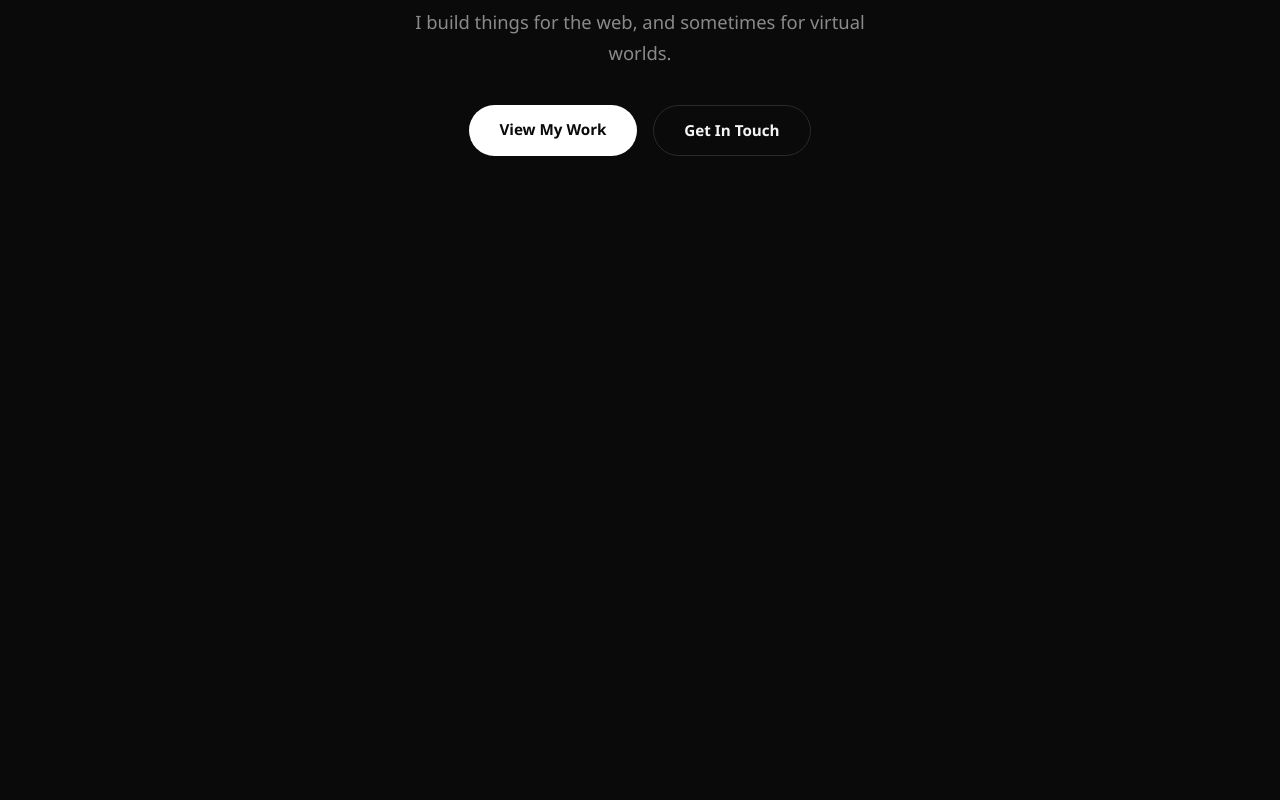
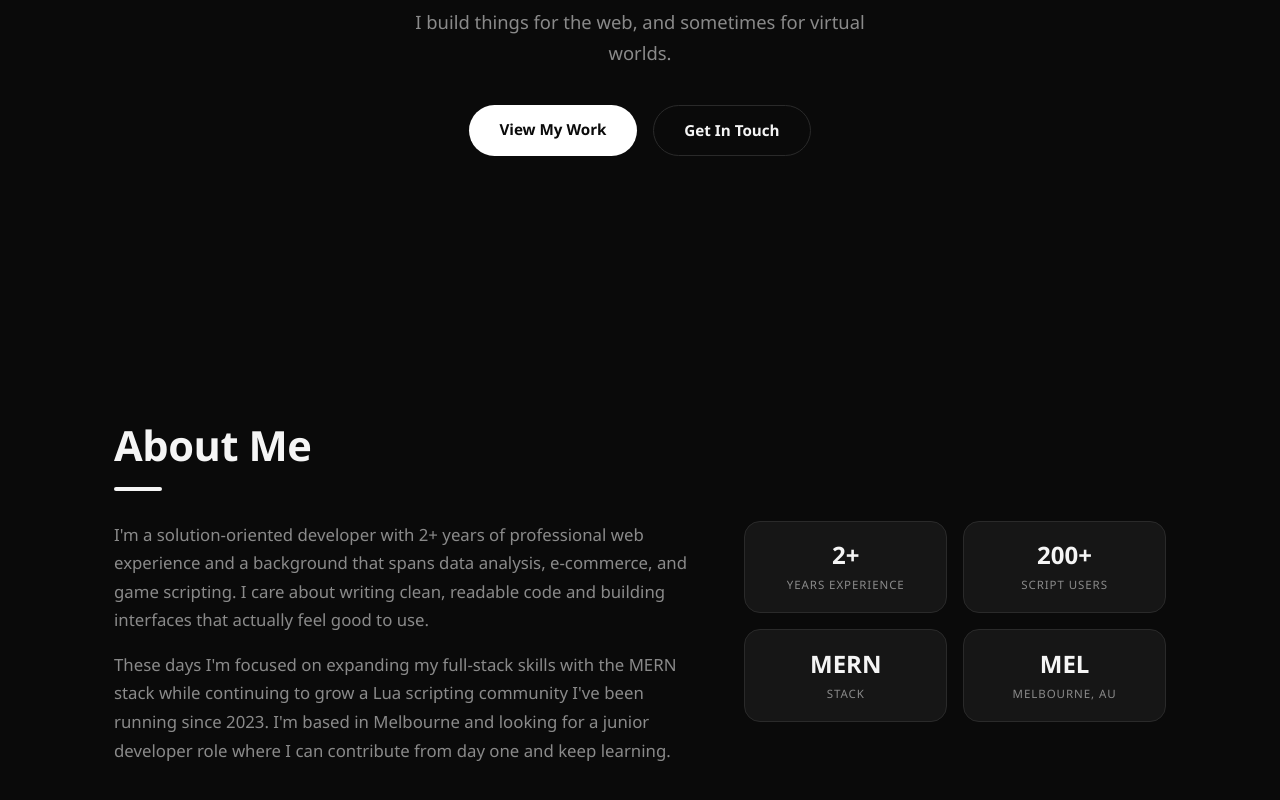
Before and after one commit to rjmacalino/my-portfolio-app, a Next.js app: page / in a window 1280 px wide. Shown: the part 478-1278 px from the top of the page. Before the commit the page ends 800 px from the top, so only its background shows below. Built offline with nearby package versions, Linux system fonts and the light colour scheme.

Commit message:
PORT-8: add about section

```diff
--- a/app/page.tsx
+++ b/app/page.tsx
@@ -1,5 +1,8 @@
+import About from "@/components/About";
+
 export default function Home() {
   return (
+    <>
     <section id="hero" aria-label="Introduction" className="min-h-screen flex items-center justify-center text-center px-6 pt-24 pb-12">
       <div className="max-w-[720px]">
         <p className="font-mono uppercase tracking-[0.35em] text-[0.8rem] text-muted mb-3">
@@ -29,5 +32,7 @@ export default function Home() {
         </div>
       </div>
     </section>
+    <About />
+    </>
   );
 }
--- /dev/null
+++ b/components/About.tsx
@@ -0,0 +1,48 @@
+const stats = [
+  { value: "2+", label: "Years Experience" },
+  { value: "200+", label: "Script Users" },
+  { value: "MERN", label: "Stack" },
+  { value: "MEL", label: "Melbourne, AU" },
+];
+
+export default function About() {
+  return (
+    <section id="about" aria-label="About me" className="py-[5.5rem]">
+      <div className="max-w-[1100px] mx-auto px-6">
+        <h2 className="text-[clamp(1.8rem,5vw,2.6rem)] font-black tracking-[-0.01em] mb-10 relative inline-block after:content-[''] after:absolute after:left-0 after:-bottom-[10px] after:w-12 after:h-1 after:bg-text after:rounded-[3px]">
+          About Me
+        </h2>
+
+        <div className="grid grid-cols-1 lg:grid-cols-[1.4fr_1fr] gap-10 items-start">
+          <div className="flex flex-col gap-4">
+            <p className="text-muted text-[1.05rem]">
+              I&apos;m a solution-oriented developer with 2+ years of professional web experience and a
+              background that spans data analysis, e-commerce, and game scripting. I care about
+              writing clean, readable code and building interfaces that actually feel good to use.
+            </p>
+            <p className="text-muted text-[1.05rem]">
+              These days I&apos;m focused on expanding my full-stack skills with the MERN stack while
+              continuing to grow a Lua scripting community I&apos;ve been running since 2023. I&apos;m based in
+              Melbourne and looking for a junior developer role where I can contribute from day one
+              and keep learning.
+            </p>
+          </div>
+
+          <ul aria-label="Quick facts" className="grid grid-cols-2 gap-4">
+            {stats.map((stat) => (
+              <li
+                key={stat.label}
+                className="bg-surface border border-border-base rounded-2xl p-[1.1rem] text-center flex flex-col gap-1 transition-[transform,border-color] duration-200 hover:-translate-y-[3px] hover:border-border-hover"
+              >
+                <span className="text-2xl font-black">{stat.value}</span>
+                <span className="text-[0.72rem] text-muted uppercase tracking-[0.08em]">
+                  {stat.label}
+                </span>
+              </li>
+            ))}
+          </ul>
+        </div>
+      </div>
+    </section>
+  );
+}
```
